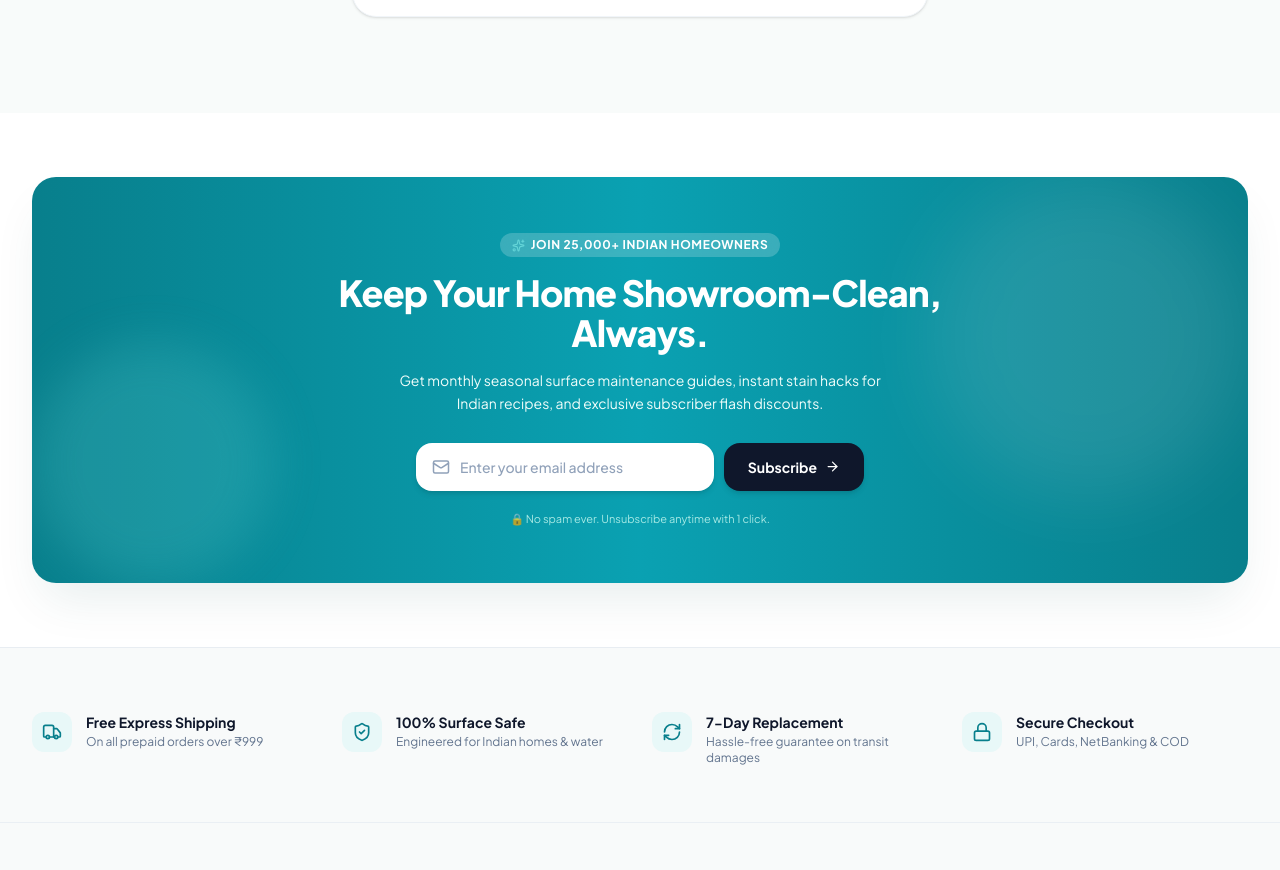
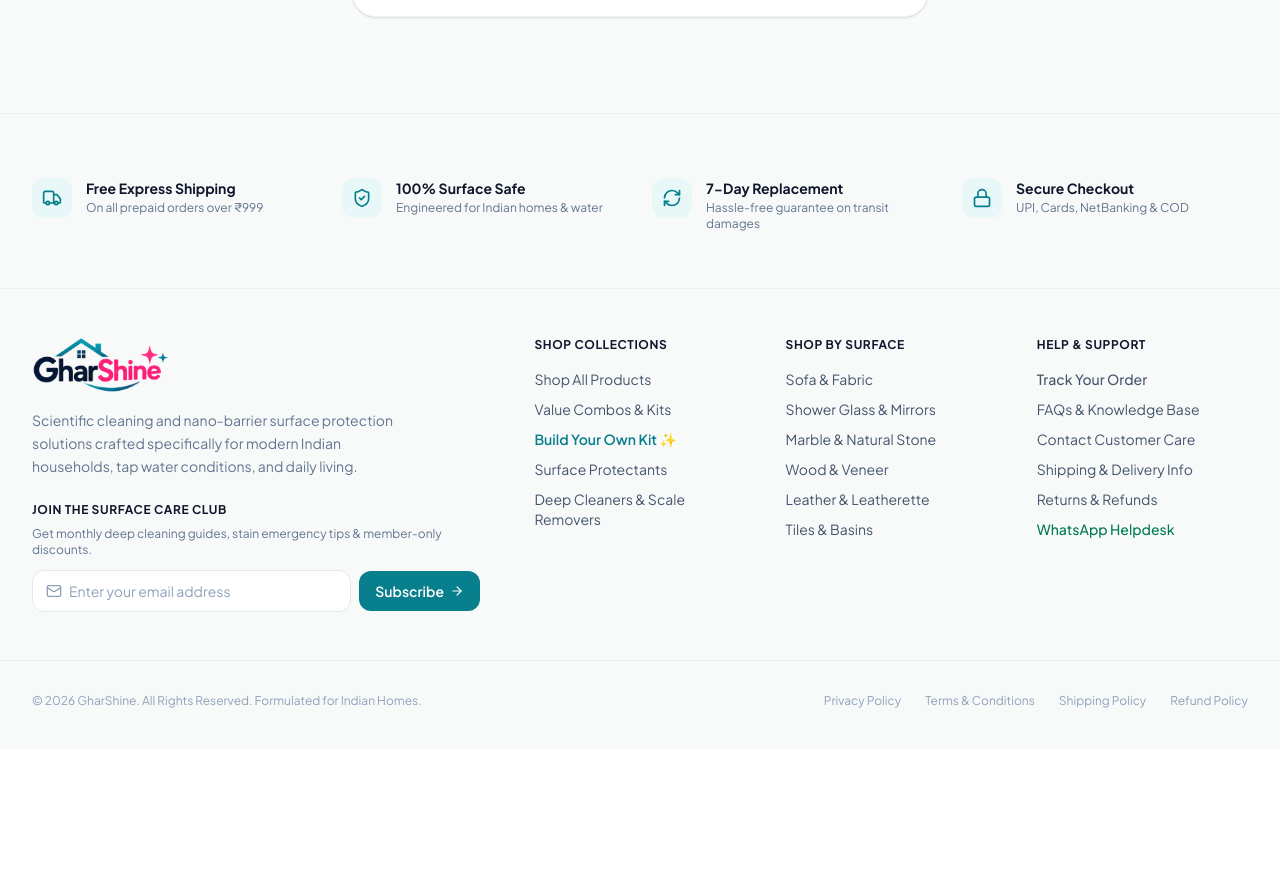
Before and after one commit to dnyaneshwarijadhav1327/gharshine, a React (Vite) app: page / in a window 1280 px wide. Shown: the part 8298-9168 px from the top of the page. After the commit the page ends 9047 px from the top, so only its background shows below. Built offline with nearby package versions, Linux system fonts and the light colour scheme; no server answers.

Commit message:
Remove newsletter section from home page

```diff
--- a/src/pages/HomePage.jsx
+++ b/src/pages/HomePage.jsx
@@ -8,7 +8,6 @@
 import { WhyChooseUsSection } from '../components/home/WhyChooseUsSection';
 import { CustomerReviewsSection } from '../components/home/CustomerReviewsSection';
 import { FAQSection } from '../components/home/FAQSection';
-import { NewsletterSection } from '../components/home/NewsletterSection';
 
 export const HomePage = () => {
   useEffect(() => {
@@ -44,9 +43,6 @@
 
       {/* 11. FAQ */}
       <FAQSection />
-
-      {/* 12. Newsletter */}
-      <NewsletterSection />
     </div>
   );
 };
```
